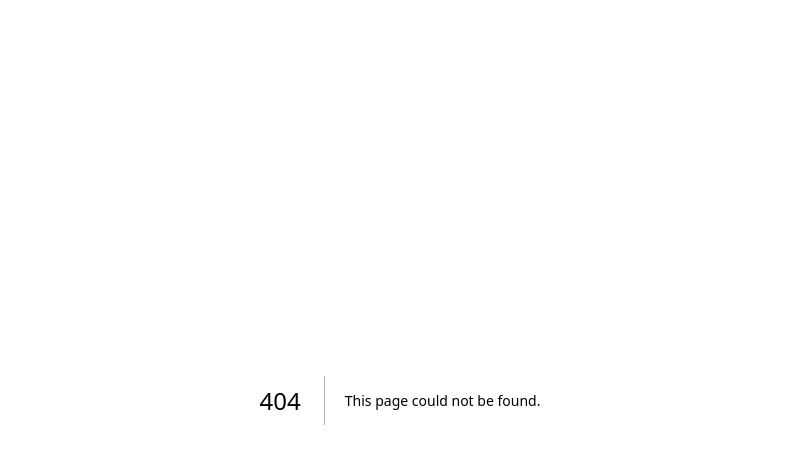
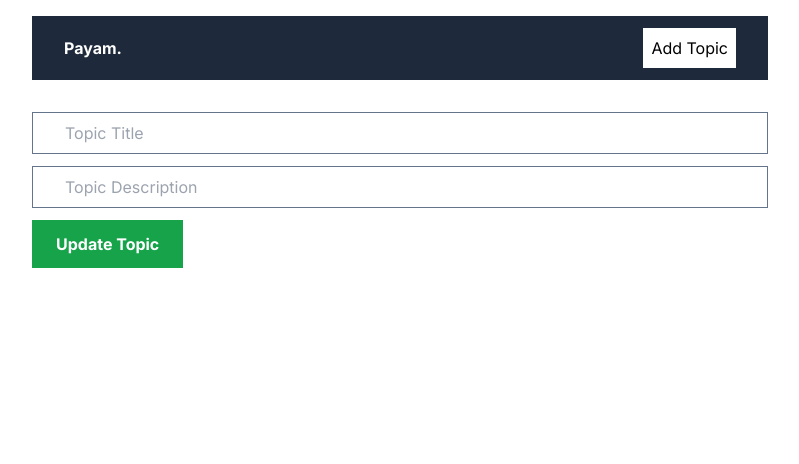
Before and after one commit to payamhsn/NextJsLearn-TodoList, a Next.js app: page /editTopic/1 in a window 1280 px wide. Before the commit this address had no page. Shown: the top 464 px of the page, without its empty margins (240-1039 px from the left). Built offline with nearby package versions, Linux system fonts and the light colour scheme.

Commit message:
Create routes and complete UI.

```diff
--- /dev/null
+++ b/app/addTopic/page.jsx
@@ -0,0 +1,24 @@
+export default function AddTopic() {
+  return (
+    <form className="flex flex-col gap-3">
+      <input
+        className="border border-slate-500 px-8 py-2"
+        type="text"
+        placeholder="Topic Title"
+      />
+
+      <input
+        className="border border-slate-500 px-8 py-2"
+        type="text"
+        placeholder="Topic Description"
+      />
+
+      <button
+        type="submit"
+        className="bg-green-600 font-bold text-white py-3 px-6 w-fit"
+      >
+        Add Topic
+      </button>
+    </form>
+  );
+}
--- /dev/null
+++ b/app/editTopic/[id]/page.jsx
@@ -0,0 +1,5 @@
+import EditTopicForm from "@/components/EditTopicForm";
+
+export default function EditTopic() {
+  return <EditTopicForm />;
+}
--- a/app/globals.css
+++ b/app/globals.css
@@ -1,33 +1,3 @@
 @tailwind base;
 @tailwind components;
 @tailwind utilities;
-
-:root {
-  --foreground-rgb: 0, 0, 0;
-  --background-start-rgb: 214, 219, 220;
-  --background-end-rgb: 255, 255, 255;
-}
-
-@media (prefers-color-scheme: dark) {
-  :root {
-    --foreground-rgb: 255, 255, 255;
-    --background-start-rgb: 0, 0, 0;
-    --background-end-rgb: 0, 0, 0;
-  }
-}
-
-body {
-  color: rgb(var(--foreground-rgb));
-  background: linear-gradient(
-      to bottom,
-      transparent,
-      rgb(var(--background-end-rgb))
-    )
-    rgb(var(--background-start-rgb));
-}
-
-@layer utilities {
-  .text-balance {
-    text-wrap: balance;
-  }
-}
--- a/app/layout.js
+++ b/app/layout.js
@@ -1,5 +1,6 @@
+import Navbar from "@/components/Navbar";
+import "./globals.css";
 import { Inter } from "next/font/google";
-import "./globals.css";
 
 const inter = Inter({ subsets: ["latin"] });
 
@@ -11,7 +12,12 @@
 export default function RootLayout({ children }) {
   return (
     <html lang="en">
-      <body className={inter.className}>{children}</body>
+      <body className={inter.className}>
+        <div className="max-w-3xl mx-auto p-4">
+          <Navbar />
+          <div className="mt-8">{children}</div>
+        </div>
+      </body>
     </html>
   );
 }
--- a/app/page.js
+++ /dev/null
@@ -1,113 +0,0 @@
-import Image from "next/image";
-
-export default function Home() {
-  return (
-    <main className="flex min-h-screen flex-col items-center justify-between p-24">
-      <div className="z-10 max-w-5xl w-full items-center justify-between font-mono text-sm lg:flex">
-        <p className="fixed left-0 top-0 flex w-full justify-center border-b border-gray-300 bg-gradient-to-b from-zinc-200 pb-6 pt-8 backdrop-blur-2xl dark:border-neutral-800 dark:bg-zinc-800/30 dark:from-inherit lg:static lg:w-auto  lg:rounded-xl lg:border lg:bg-gray-200 lg:p-4 lg:dark:bg-zinc-800/30">
-          Get started by editing&nbsp;
-          <code className="font-mono font-bold">app/page.js</code>
-        </p>
-        <div className="fixed bottom-0 left-0 flex h-48 w-full items-end justify-center bg-gradient-to-t from-white via-white dark:from-black dark:via-black lg:static lg:h-auto lg:w-auto lg:bg-none">
-          <a
-            className="pointer-events-none flex place-items-center gap-2 p-8 lg:pointer-events-auto lg:p-0"
-            href="https://vercel.com?utm_source=create-next-app&utm_medium=appdir-template&utm_campaign=create-next-app"
-            target="_blank"
-            rel="noopener noreferrer"
-          >
-            By{" "}
-            <Image
-              src="/vercel.svg"
-              alt="Vercel Logo"
-              className="dark:invert"
-              width={100}
-              height={24}
-              priority
-            />
-          </a>
-        </div>
-      </div>
-
-      <div className="relative flex place-items-center before:absolute before:h-[300px] before:w-full sm:before:w-[480px] before:-translate-x-1/2 before:rounded-full before:bg-gradient-radial before:from-white before:to-transparent before:blur-2xl before:content-[''] after:absolute after:-z-20 after:h-[180px] after:w-full sm:after:w-[240px] after:translate-x-1/3 after:bg-gradient-conic after:from-sky-200 after:via-blue-200 after:blur-2xl after:content-[''] before:dark:bg-gradient-to-br before:dark:from-transparent before:dark:to-blue-700 before:dark:opacity-10 after:dark:from-sky-900 after:dark:via-[#0141ff] after:dark:opacity-40 before:lg:h-[360px] z-[-1]">
-        <Image
-          className="relative dark:drop-shadow-[0_0_0.3rem_#ffffff70] dark:invert"
-          src="/next.svg"
-          alt="Next.js Logo"
-          width={180}
-          height={37}
-          priority
-        />
-      </div>
-
-      <div className="mb-32 grid text-center lg:max-w-5xl lg:w-full lg:mb-0 lg:grid-cols-4 lg:text-left">
-        <a
-          href="https://nextjs.org/docs?utm_source=create-next-app&utm_medium=appdir-template&utm_campaign=create-next-app"
-          className="group rounded-lg border border-transparent px-5 py-4 transition-colors hover:border-gray-300 hover:bg-gray-100 hover:dark:border-neutral-700 hover:dark:bg-neutral-800/30"
-          target="_blank"
-          rel="noopener noreferrer"
-        >
-          <h2 className={`mb-3 text-2xl font-semibold`}>
-            Docs{" "}
-            <span className="inline-block transition-transform group-hover:translate-x-1 motion-reduce:transform-none">
-              -&gt;
-            </span>
-          </h2>
-          <p className={`m-0 max-w-[30ch] text-sm opacity-50`}>
-            Find in-depth information about Next.js features and API.
-          </p>
-        </a>
-
-        <a
-          href="https://nextjs.org/learn?utm_source=create-next-app&utm_medium=appdir-template-tw&utm_campaign=create-next-app"
-          className="group rounded-lg border border-transparent px-5 py-4 transition-colors hover:border-gray-300 hover:bg-gray-100 hover:dark:border-neutral-700 hover:dark:bg-neutral-800 hover:dark:bg-opacity-30"
-          target="_blank"
-          rel="noopener noreferrer"
-        >
-          <h2 className={`mb-3 text-2xl font-semibold`}>
-            Learn{" "}
-            <span className="inline-block transition-transform group-hover:translate-x-1 motion-reduce:transform-none">
-              -&gt;
-            </span>
-          </h2>
-          <p className={`m-0 max-w-[30ch] text-sm opacity-50`}>
-            Learn about Next.js in an interactive course with&nbsp;quizzes!
-          </p>
-        </a>
-
-        <a
-          href="https://vercel.com/templates?framework=next.js&utm_source=create-next-app&utm_medium=appdir-template&utm_campaign=create-next-app"
-          className="group rounded-lg border border-transparent px-5 py-4 transition-colors hover:border-gray-300 hover:bg-gray-100 hover:dark:border-neutral-700 hover:dark:bg-neutral-800/30"
-          target="_blank"
-          rel="noopener noreferrer"
-        >
-          <h2 className={`mb-3 text-2xl font-semibold`}>
-            Templates{" "}
-            <span className="inline-block transition-transform group-hover:translate-x-1 motion-reduce:transform-none">
-              -&gt;
-            </span>
-          </h2>
-          <p className={`m-0 max-w-[30ch] text-sm opacity-50`}>
-            Explore starter templates for Next.js.
-          </p>
-        </a>
-
-        <a
-          href="https://vercel.com/new?utm_source=create-next-app&utm_medium=appdir-template&utm_campaign=create-next-app"
-          className="group rounded-lg border border-transparent px-5 py-4 transition-colors hover:border-gray-300 hover:bg-gray-100 hover:dark:border-neutral-700 hover:dark:bg-neutral-800/30"
-          target="_blank"
-          rel="noopener noreferrer"
-        >
-          <h2 className={`mb-3 text-2xl font-semibold`}>
-            Deploy{" "}
-            <span className="inline-block transition-transform group-hover:translate-x-1 motion-reduce:transform-none">
-              -&gt;
-            </span>
-          </h2>
-          <p className={`m-0 max-w-[30ch] text-sm opacity-50 text-balance`}>
-            Instantly deploy your Next.js site to a shareable URL with Vercel.
-          </p>
-        </a>
-      </div>
-    </main>
-  );
-}
--- /dev/null
+++ b/app/page.jsx
@@ -0,0 +1,5 @@
+import TopicsList from "@/components/TopicsList";
+
+export default function Home() {
+  return <TopicsList />;
+}
--- /dev/null
+++ b/components/EditTopicForm.jsx
@@ -0,0 +1,21 @@
+export default function EditTopicForm() {
+  return (
+    <form className="flex flex-col gap-3">
+      <input
+        className="border border-slate-500 px-8 py-2"
+        type="text"
+        placeholder="Topic Title"
+      />
+
+      <input
+        className="border border-slate-500 px-8 py-2"
+        type="text"
+        placeholder="Topic Description"
+      />
+
+      <button className="bg-green-600 font-bold text-white py-3 px-6 w-fit">
+        Update Topic
+      </button>
+    </form>
+  );
+}
--- /dev/null
+++ b/components/Navbar.jsx
@@ -0,0 +1,14 @@
+import Link from "next/link";
+
+export default function Navbar() {
+  return (
+    <nav className="flex justify-between items-center bg-slate-800 px-8 py-3">
+      <Link className="text-white font-bold" href={"/"}>
+        Payam.
+      </Link>
+      <Link className="bg-white p-2" href={"/addTopic"}>
+        Add Topic
+      </Link>
+    </nav>
+  );
+}
--- /dev/null
+++ b/components/RemoveBtn.jsx
@@ -0,0 +1,9 @@
+import { HiOutlineTrash } from "react-icons/hi";
+
+export default function RemoveBtn() {
+  return (
+    <button className="text-red-400">
+      <HiOutlineTrash size={24} />
+    </button>
+  );
+}
--- /dev/null
+++ b/components/TopicsList.jsx
@@ -0,0 +1,22 @@
+import Link from "next/link";
+import RemoveBtn from "./RemoveBtn";
+import { HiPencilAlt } from "react-icons/hi";
+
+export default function TopicsList() {
+  return (
+    <>
+      <div className="p-4 border border-slate-300 my-3 flex justify-between gap-5 items-start">
+        <div>
+          <h2 className="font-bold text-2xl">t.title</h2>
+          <div>t.description</div>
+        </div>
+
+        <div className="flex gap-2">
+          <RemoveBtn />
+
+          <HiPencilAlt size={24} />
+        </div>
+      </div>
+    </>
+  );
+}
--- a/package.json
+++ b/package.json
@@ -10,7 +10,7 @@
   },
   "dependencies": {
     "mongoose": "^8.1.1",
-    "next": "14.1.0",
+    "next": "^14.1.0",
     "react": "^18",
     "react-dom": "^18",
     "react-icons": "^5.0.1"
```
Also changed, not shown: 1 other file (tests, documents, lock files or other folders).
